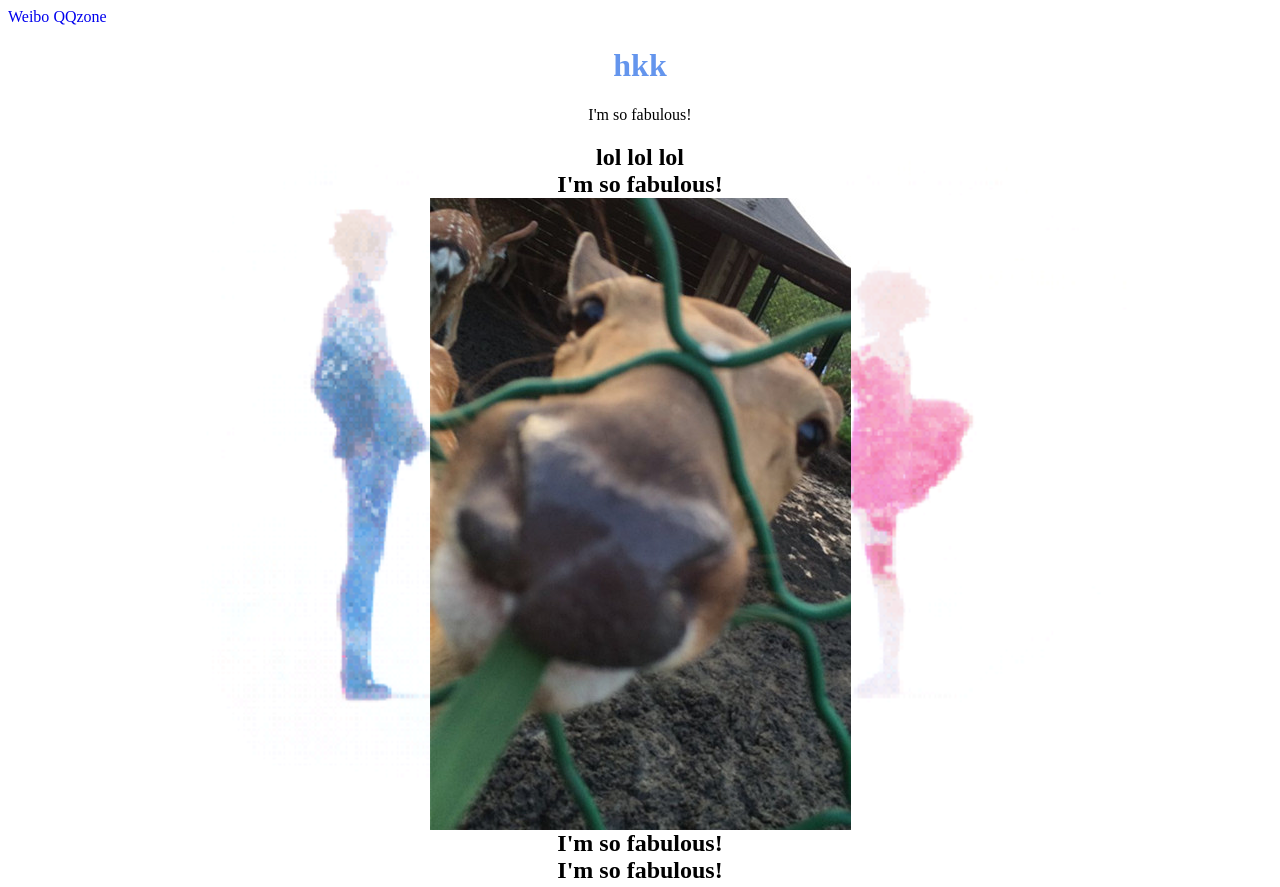
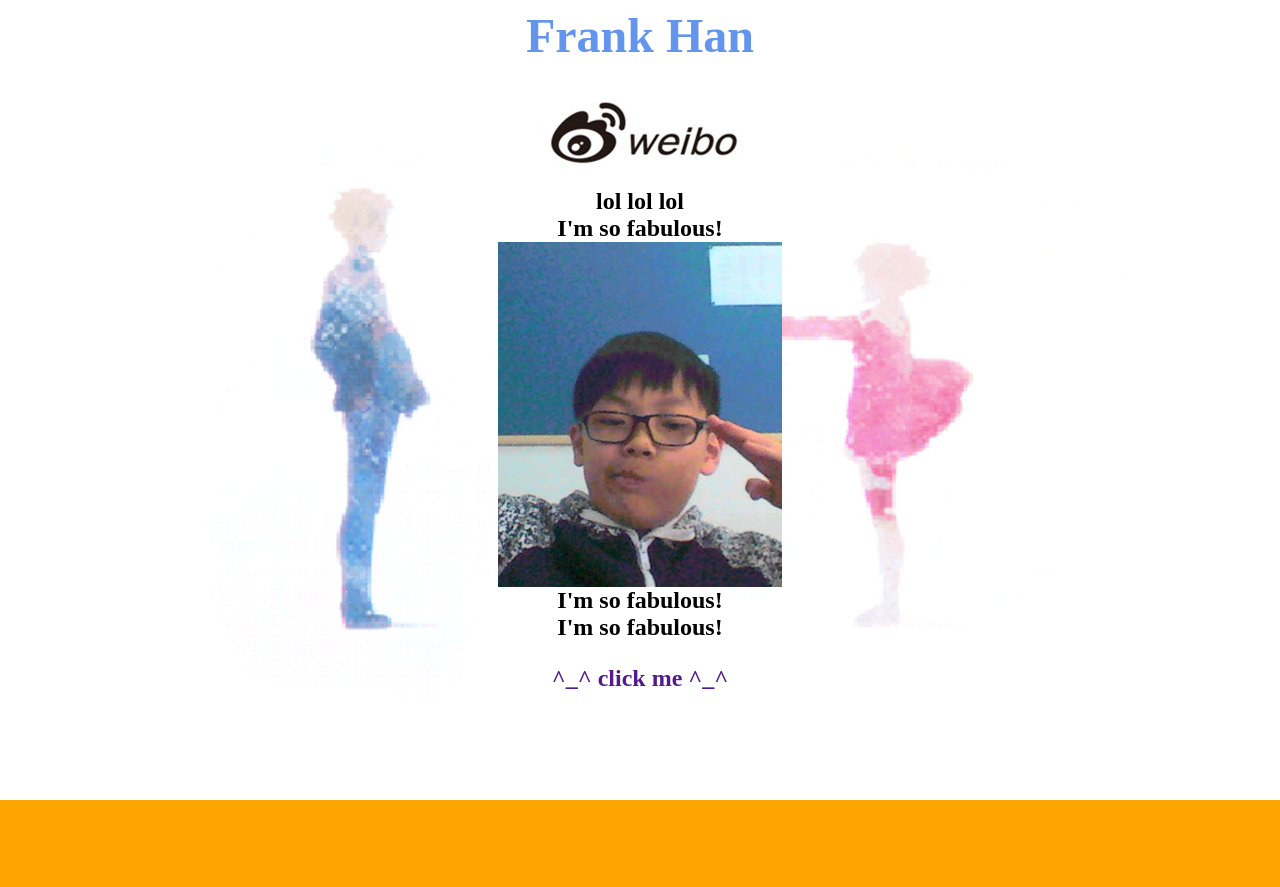
Before and after one commit to hhakke/hhakke.github.io, a plain HTML site: page index.html in a window 1280 px wide. Shown: the top 887 px of the page. After the commit the page ends 800 px from the top, so only its background shows below. Drawn offline with Linux system fonts and the light colour scheme.

Commit message:
fourth change

```diff
--- a/index.html
+++ b/index.html
@@ -4,16 +4,15 @@
     </head>
 
 	<body>
-		<ul>
-        <li><a href="http://weibo.com/3199627341/profile?topnav=1&wvr=6">Weibo</a></li>
-        <li><a href="http://user.qzone.qq.com/193115354">QQzone</a></li>
-        </ul>
-
-        <h1>hkk</h1>
-		<div class="a"> I'm so fabulous! </div>
+        <h1>Frank Han</h1>
+		<div class="connection">
+                    <a href="http://weibo.com/3199627341/profile?topnav=1&wvr=6">
+                        <img class="contact_icon" alt="email icon" src="597924c0b9598e94b78a41a5a149f625.jpg"></img>
+                    </a>
+                </div>
         <h2>lol  lol  lol</h2h>
         <div class="a"> I'm so fabulous! </div>
-           <img src="tx.jpg" alt="picture of me">
+           <img src="WIN_20150409_102449.JPG" alt="picture of me">
 		<div class="a"> I'm so fabulous! </div>
         <div class="b"> I'm so fabulous! </div>
         <p><b><a href="" target="_blank">^_^ click me ^_^</a></b></p>
--- a/style.css
+++ b/style.css
@@ -1,21 +1,8 @@
 body {background-color: orange}
 body {background-image:url(7e63b1435fddfba3560a4a9e0685ad03.gif);background-size: 100%;}
 body { background-image: url(7e63b1435fddfba3560a4a9e0685ad03.gif);background-attachment: fixed;}
-
-ul {
-
-	list-style-type:none;
-	margin:0;
-	padding:0;
-}
-
-li {
-	display:inline;
-	color: cornflowerblue;
-}
-
 h1  {text-align:center;
-color: cornflowerblue;}
+color: cornflowerblue;font-size: 300%}
 h2 {text-align:center}
 div {text-align:center}
 a:link {text-decoration:none;}
```
Also changed, not shown: 597924c0b9598e94b78a41a5a149f625.jpg (added).
